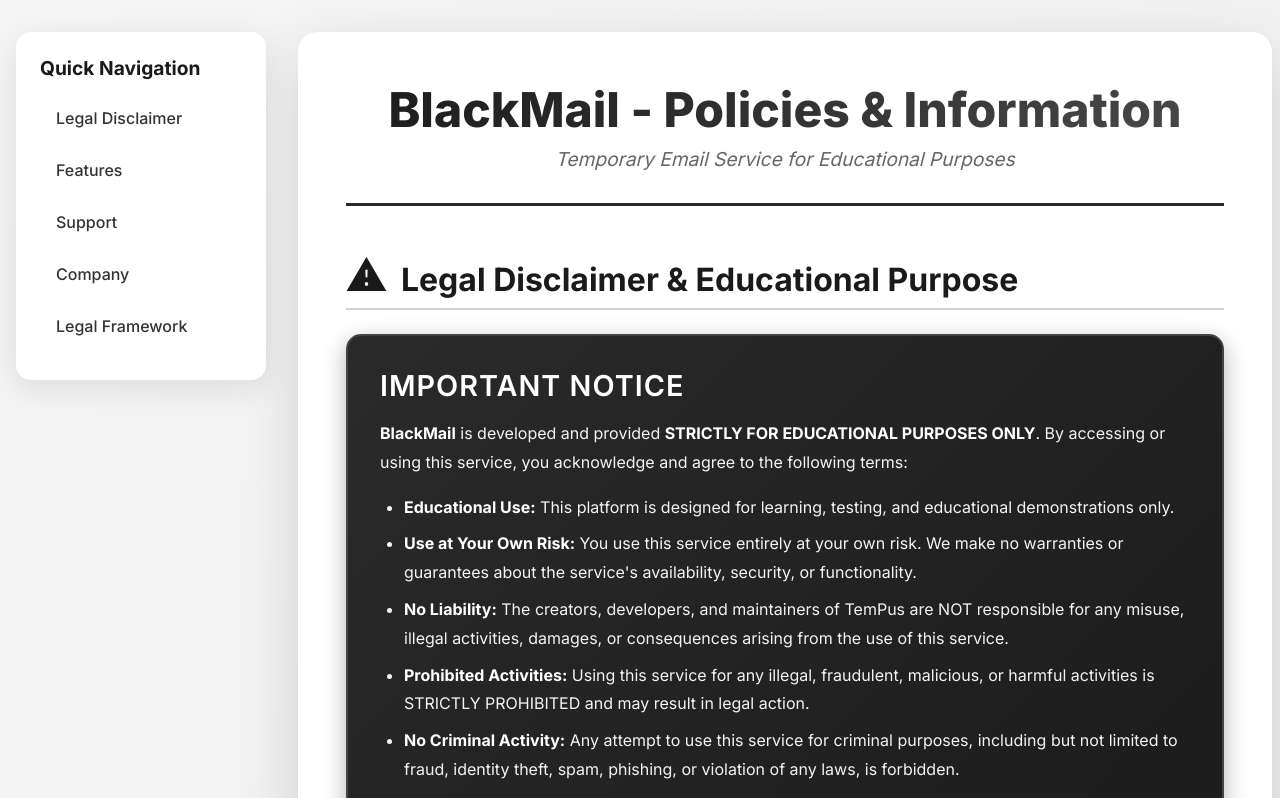
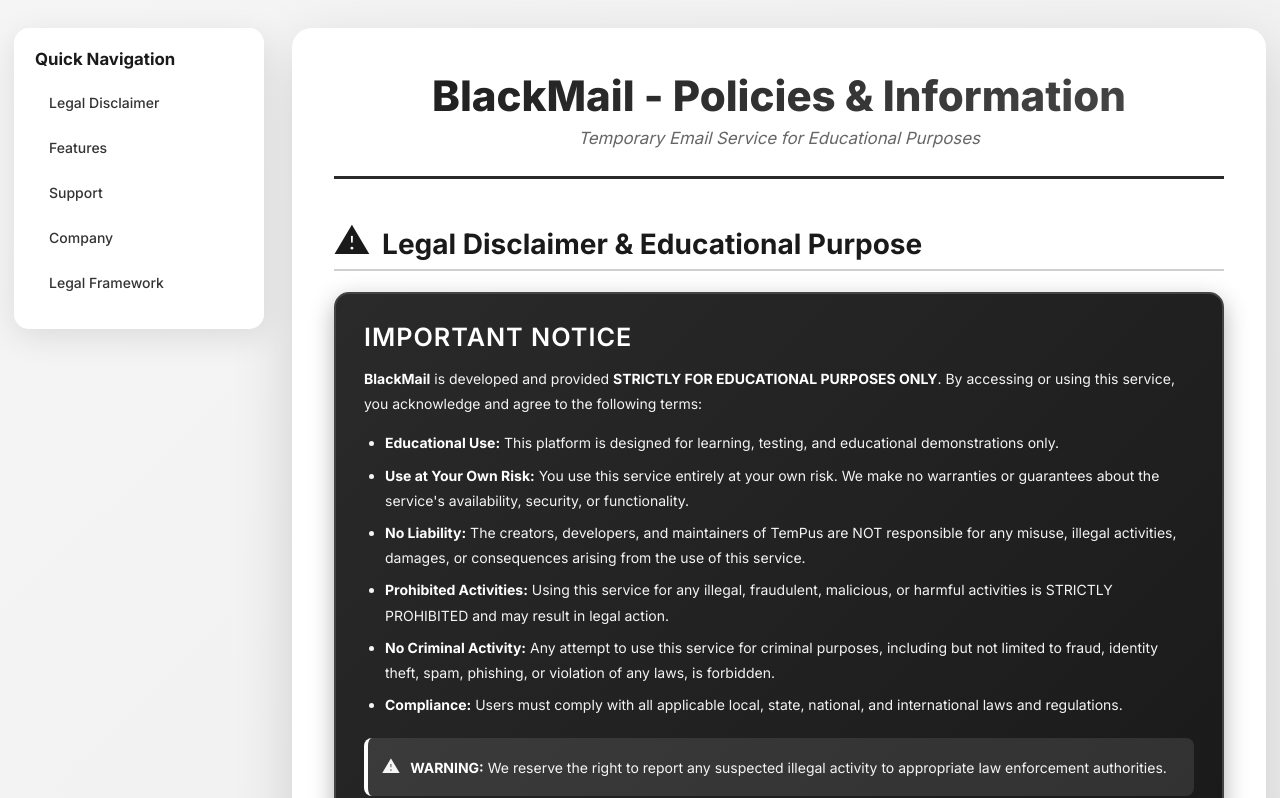
Before and after one commit to prince7z/TemPus, a Next.js app in the folder tempus/: page /policy in a window 1280 px wide. Shown: the top 798 px of the page. Built offline with nearby package versions, Linux system fonts and the light colour scheme.

Commit message:
feat: add CardNav component with GSAP animations and theme styles

```diff
--- a/tempus/app/components/cardNav.tsx
+++ b/tempus/app/components/cardNav.tsx
@@ -69,7 +69,7 @@
 
         contentEl.offsetHeight;
 
-        const topBar = 60;
+        const topBar = 48;
         const padding = 16;
         const contentHeight = contentEl.scrollHeight;
 
@@ -88,7 +88,7 @@
     const navEl = navRef.current;
     if (!navEl) return null;
 
-    gsap.set(navEl, { height: 60, overflow: 'hidden' });
+    gsap.set(navEl, { height: 48, overflow: 'hidden' });
     gsap.set(cardsRef.current, { y: 50, opacity: 0 });
 
     const tl = gsap.timeline({ paused: true });
--- a/tempus/app/globals.css
+++ b/tempus/app/globals.css
@@ -14,6 +14,7 @@
 
 html {
   scroll-behavior: smooth;
+  font-size: 14px;
 }
 
 button {
--- a/tempus/app/page.tsx
+++ b/tempus/app/page.tsx
@@ -618,8 +618,8 @@
             <Image
               src="/logo.png"
               alt="BlackMail Logo"
-              width={200}
-              height={60}
+              width={130}
+              height={39}
               className="footer-logo"
               priority
             />
--- a/tempus/app/styles/blackmail-theme.css
+++ b/tempus/app/styles/blackmail-theme.css
@@ -193,30 +193,30 @@
 /* Main Content */
 .main-content {
   flex: 1;
-  max-width: 900px; /* Reduced from 1200px */
+  max-width: 740px;
   margin: 0 auto;
-  padding: 1rem; /* Reduced from 2rem */
-  padding-top: 90px; /* Add top padding to clear fixed navbar */
+  padding: 0.75rem;
+  padding-top: 65px;
   width: 100%;
 }
 
 /* Email Section */
 .email-section {
-  margin-bottom: 2rem; /* Reduced from 3rem */
+  margin-bottom: 1.25rem;
 }
 
 .email-card {
   background-color: var(--bg-secondary);
   border: 2px solid var(--border);
-  border-radius: 0.75rem; /* Reduced from 1rem */
-  padding: 1.25rem; /* Reduced from 2rem */
-  box-shadow: 0 2px 4px var(--shadow); /* Reduced shadow */
-  margin-top: 2rem;
+  border-radius: 0.6rem;
+  padding: 1rem;
+  box-shadow: 0 2px 4px var(--shadow);
+  margin-top: 1rem;
 }
 
 .email-card h2 {
-  margin: 0 0 1rem 0; /* Reduced from 1.5rem */
-  font-size: 1.25rem; /* Reduced from 1.5rem */
+  margin: 0 0 0.75rem 0;
+  font-size: 1.05rem;
   font-weight: 600;
   color: var(--text-primary);
 }
@@ -224,17 +224,17 @@
 .email-display-area {
   display: flex;
   flex-direction: column;
-  gap: 1rem;
+  gap: 0.75rem;
 }
 
 .email-input-wrapper {
   display: flex;
   align-items: center;
-  gap: 0.4rem; /* Reduced from 0.5rem */
+  gap: 0.4rem;
   background-color: var(--bg-primary);
   border: 2px solid var(--border);
-  border-radius: 0.4rem; /* Reduced from 0.5rem */
-  padding: 0.5rem; /* Reduced from 0.75rem */
+  border-radius: 0.4rem;
+  padding: 0.4rem 0.6rem;
 }
 
 .email-input {
@@ -242,7 +242,7 @@
   background: transparent;
   border: none;
   outline: none;
-  font-size: 0.875rem; /* Reduced from 1rem */
+  font-size: 0.825rem;
   color: var(--text-primary);
   font-family: monospace;
 }
@@ -251,7 +251,7 @@
   background-color: var(--bg-tertiary);
   border: 1px solid var(--border);
   border-radius: 0.25rem;
-  padding: 0.4rem; /* Reduced from 0.5rem */
+  padding: 0.35rem;
   cursor: pointer;
   transition: all 0.2s ease;
   display: flex;
@@ -271,22 +271,23 @@
   color: var(--text-secondary);
   font-weight: 600;
   font-family: monospace;
+  font-size: 0.875rem;
 }
 
 .action-buttons {
   display: flex;
-  gap: 1rem;
+  gap: 0.75rem;
   flex-wrap: wrap;
 }
 
 .action-buttons button {
-  padding: 0.5rem 1rem; /* Reduced from 0.75rem 1.5rem */
+  padding: 0.4rem 0.85rem;
   border: 2px solid var(--border);
-  border-radius: 0.4rem; /* Reduced from 0.5rem */
+  border-radius: 0.4rem;
   background-color: var(--bg-primary);
   color: var(--text-primary);
   font-weight: 500;
-  font-size: 0.875rem; /* Added smaller font size */
+  font-size: 0.825rem;
   cursor: pointer;
   transition: all 0.3s ease;
 }
@@ -319,11 +320,11 @@
   background-color: var(--accent);
   color: var(--bg-primary);
   border: 2px solid var(--accent);
-  padding: 0.75rem 1.5rem; /* Reduced from 1rem 2rem */
-  border-radius: 0.4rem; /* Reduced from 0.5rem */
-  font-size: 1rem; /* Reduced from 1.1rem */
+  padding: 0.5rem 1.25rem;
+  border-radius: 0.4rem;
+  font-size: 0.875rem;
   font-weight: 600;
-  margin-top: 4rem;
+  margin-top: 1.25rem;
   cursor: pointer;
   transition: all 0.3s ease;
   align-self: center;
@@ -342,39 +343,41 @@
 .loading-indicator {
   display: flex;
   justify-content: center;
-  padding: 1rem;
+  padding: 0.75rem;
   color: var(--text-secondary);
   font-style: italic;
+  font-size: 0.85rem;
 }
 
 .error-message {
   color: #dc3545;
   font-weight: 500;
   margin: 0.5rem 0 0 0;
+  font-size: 0.85rem;
 }
 
 /* Inbox Section */
 .inbox-section {
-  margin-bottom: 2rem; /* Reduced from 3rem */
+  margin-bottom: 1.25rem;
 }
 
 .inbox-card {
   background-color: var(--bg-secondary);
   border: 2px solid var(--border);
-  border-radius: 0.75rem; /* Reduced from 1rem */
-  padding: 1.25rem; /* Reduced from 2rem */
-  box-shadow: 0 2px 4px var(--shadow); /* Reduced shadow */
+  border-radius: 0.6rem;
+  padding: 1rem;
+  box-shadow: 0 2px 4px var(--shadow);
 }
 
 .inbox-title {
-  margin: 0 0 1rem 0; /* Reduced from 1.5rem */
-  font-size: 1.1rem; /* Reduced from 1.25rem */
+  margin: 0 0 0.75rem 0;
+  font-size: 1rem;
   font-weight: 600;
   color: var(--text-primary);
 }
 
 .inbox-list {
-  min-height: 150px; /* Reduced from 200px */
+  min-height: 100px;
   display: flex;
   flex-direction: column;
 }
@@ -445,15 +448,16 @@
   flex-direction: column;
   align-items: center;
   justify-content: center;
-  height: 200px;
+  height: 120px;
   color: var(--text-tertiary);
   text-align: center;
+  font-size: 0.85rem;
 }
 
 .empty-inbox-icon {
-  width: 3rem;
-  height: 3rem;
-  margin-bottom: 1rem;
+  width: 2rem;
+  height: 2rem;
+  margin-bottom: 0.5rem;
   opacity: 0.5;
 }
 
@@ -614,30 +618,30 @@
 .two-column-section {
   display: grid;
   grid-template-columns: 1fr 1fr;
-  gap: 1.5rem; /* Reduced from 3rem */
-  margin-bottom: 2rem; /* Reduced from 3rem */
+  gap: 1rem;
+  margin-bottom: 1.25rem;
 }
 
 .faq-column {
   background-color: var(--bg-secondary);
   border: 2px solid var(--border);
-  border-radius: 0.75rem; /* Reduced from 1rem */
-  padding: 1.25rem; /* Reduced from 2rem */
+  border-radius: 0.6rem;
+  padding: 1rem;
 }
 
 .blog-column {
   background-color: var(--bg-secondary);
   border: 2px solid var(--border);
-  border-radius: 0.75rem;
-  padding: 1.25rem;
+  border-radius: 0.6rem;
+  padding: 1rem;
   overflow: hidden;
   box-sizing: border-box;
 }
 
 .faq-column h2,
 .blog-column h2 {
-  margin: 0 0 1.25rem 0; /* Reduced from 2rem */
-  font-size: 1.4rem; /* Reduced from 1.75rem */
+  margin: 0 0 0.75rem 0;
+  font-size: 1.15rem;
   font-weight: 700;
   text-align: center;
   color: var(--text-primary);
@@ -646,8 +650,8 @@
 .faq-item {
   background-color: var(--bg-secondary);
   border: 2px solid var(--border);
-  border-radius: 0.5rem; /* Reduced from 0.75rem */
-  margin-bottom: 0.75rem; /* Reduced from 1rem */
+  border-radius: 0.4rem;
+  margin-bottom: 0.5rem;
   overflow: hidden;
   transition: all 0.3s ease;
 }
@@ -658,11 +662,11 @@
 
 .faq-question {
   width: 100%;
-  padding: 1rem; /* Reduced from 1.5rem */
+  padding: 0.6rem 0.85rem;
   background: none;
   border: none;
   text-align: left;
-  font-size: 0.95rem; /* Reduced from 1.1rem */
+  font-size: 0.825rem;
   font-weight: 600;
   color: var(--text-primary);
   cursor: pointer;
@@ -677,10 +681,11 @@
 }
 
 .faq-answer {
-  padding: 0 1rem 1rem; /* Reduced from 0 1.5rem 1.5rem */
+  padding: 0 0.85rem 0.75rem;
   margin: 0;
   color: var(--text-secondary);
-  line-height: 1.5; /* Reduced from 1.6 */
+  line-height: 1.45;
+  font-size: 0.8rem;
   display: none;
 }
 
@@ -1182,31 +1187,31 @@
   background-color: var(--bg-secondary);
   border-top: 2px solid var(--border);
   margin-top: auto;
-  padding: 3rem 0 1rem;
+  padding: 1.5rem 0 1rem;
 }
 
 .footer-content {
-  max-width: 1200px;
+  max-width: 740px;
   margin: 0 auto;
-  padding: 0 2rem;
+  padding: 0 1rem;
   display: grid;
-  grid-template-columns: repeat(auto-fit, minmax(250px, 1fr));
-  gap: 2rem;
+  grid-template-columns: repeat(auto-fit, minmax(160px, 1fr));
+  gap: 1.25rem;
 }
 
 .footer-section h4 {
-  margin: 0 0 1rem 0;
-  font-size: 1.125rem;
+  margin: 0 0 0.5rem 0;
+  font-size: 0.95rem;
   font-weight: 600;
   color: var(--text-primary);
 }
 
 /* Footer logo styling */
 .footer-logo {
-  margin-bottom: 1rem;
+  margin-bottom: 0.5rem;
   height: auto;
   width: auto;
-  max-width: 180px;
+  max-width: 120px;
 }
 
 [data-theme="dark"] .footer-logo {
@@ -1214,18 +1219,19 @@
 }
 
 .footer-section .blackmail-logo {
-  margin-bottom: 1rem;
+  margin-bottom: 0.5rem;
 }
 
 .footer-section .blackmail-logo svg {
-  height: 32px;
+  height: 24px;
   width: auto;
 }
 
 .footer-description {
   color: var(--text-secondary);
-  line-height: 1.6;
+  line-height: 1.4;
   margin: 0;
+  font-size: 0.775rem;
 }
 
 .footer-section ul {
@@ -1235,7 +1241,8 @@
 }
 
 .footer-section li {
-  margin-bottom: 0.5rem;
+  margin-bottom: 0.25rem;
+  font-size: 0.8rem;
 }
 
 .footer-section a {
@@ -1250,15 +1257,15 @@
 
 .social-links {
   display: flex;
-  gap: 1rem;
+  gap: 0.5rem;
 }
 
 .social-links a {
   display: flex;
   align-items: center;
   justify-content: center;
-  width: 2.5rem;
-  height: 2.5rem;
+  width: 2rem;
+  height: 2rem;
   background-color: var(--bg-tertiary);
   border-radius: 50%;
   transition: all 0.3s ease;
@@ -1270,34 +1277,35 @@
 }
 
 .footer-bottom {
-  max-width: 1200px;
-  margin: 2rem auto 0;
-  padding: 2rem 2rem 0;
+  max-width: 740px;
+  margin: 1rem auto 0;
+  padding: 1rem 1rem 0;
   border-top: 1px solid var(--border);
   text-align: center;
   color: var(--text-tertiary);
+  font-size: 0.75rem;
 }
 
 /* Contact Section */
 .contact-section {
-  margin-bottom: 2rem; /* Reduced from 3rem */
-  width: 100%; /* Ensure full width */
+  margin-bottom: 1.25rem;
+  width: 100%;
 }
 
 .contact-card {
   background-color: var(--bg-secondary);
   border: 2px solid var(--border);
-  border-radius: 0.75rem; /* Reduced from 1rem */
-  padding: 1.25rem; /* Match FAQ/Blog column padding */
-  box-shadow: 0 2px 4px var(--shadow); /* Reduced shadow */
-  max-width: 100%; /* Changed from 450px to 100% */
-  width: 100%; /* Full width */
-  margin: 0; /* Remove auto centering */
+  border-radius: 0.6rem;
+  padding: 1rem;
+  box-shadow: 0 2px 4px var(--shadow);
+  max-width: 100%;
+  width: 100%;
+  margin: 0;
 }
 
 .contact-card h2 {
-  margin: 0 0 0.5rem 0; /* Reduced from 0.75rem */
-  font-size: 1.25rem; /* Reduced from 1.5rem */
+  margin: 0 0 0.35rem 0;
+  font-size: 1.15rem;
   font-weight: 700;
   text-align: center;
   color: var(--text-primary);
@@ -1306,42 +1314,48 @@
 .contact-description {
   text-align: center;
   color: var(--text-secondary);
-  margin-bottom: 1rem; /* Reduced from 1.5rem */
-  font-size: 0.875rem; /* Reduced from 1rem */
+  margin-bottom: 0.75rem;
+  font-size: 0.8rem;
 }
 
 .contact-form {
-  margin: 0 0 1rem; /* Reduced from 1.5rem */
+  margin: 0 0 0.75rem;
 }
 
 .form-row {
   display: grid;
   grid-template-columns: 1fr 1fr;
-  gap: 1rem;
-  margin-bottom: 1rem;
+  gap: 0.75rem;
+  margin-bottom: 0.75rem;
 }
 
 .form-group {
   display: flex;
   flex-direction: column;
-  margin-bottom: 1rem;
+  margin-bottom: 0.75rem;
 }
 
 .form-group label {
   color: var(--text-primary);
   font-weight: 600;
-  margin-bottom: 0.5rem;
+  margin-bottom: 0.25rem;
+  font-size: 0.825rem;
 }
 
 .form-group input,
 .form-group textarea {
   background-color: var(--bg-primary);
   border: 2px solid var(--border);
-  border-radius: 0.4rem; /* Reduced from 0.5rem */
-  padding: 0.5rem; /* Reduced from 0.75rem */
-  font-size: 0.875rem; /* Reduced from 1rem */
+  border-radius: 0.4rem;
+  padding: 0.4rem 0.6rem;
+  font-size: 0.825rem;
   color: var(--text-primary);
   transition: border-color 0.3s ease;
+}
+
+.form-group textarea {
+  min-height: 80px;
+  max-height: 120px;
 }
 
 .form-group input:focus,
@@ -1354,9 +1368,9 @@
   background-color: var(--accent);
   color: var(--bg-primary);
   border: 2px solid var(--accent);
-  padding: 0.75rem 1.5rem; /* Reduced from 1rem 2rem */
-  border-radius: 0.4rem; /* Reduced from 0.5rem */
-  font-size: 0.95rem; /* Reduced from 1.1rem */
+  padding: 0.5rem 1.25rem;
+  border-radius: 0.4rem;
+  font-size: 0.85rem;
   font-weight: 600;
   cursor: pointer;
   transition: all 0.3s ease;
@@ -1371,16 +1385,17 @@
 .contact-info {
   display: flex;
   justify-content: center;
-  gap: 2rem;
+  gap: 1.25rem;
   flex-wrap: wrap;
 }
 
 .contact-item {
   display: flex;
   align-items: center;
-  gap: 0.5rem;
+  gap: 0.4rem;
   color: var(--text-secondary);
   font-weight: 500;
+  font-size: 0.8rem;
 }
 
 /* Buy Email Dialog Styles */
```
Also changed, not shown: tempus/app/components/CardNav.css (+19 -19 lines).
